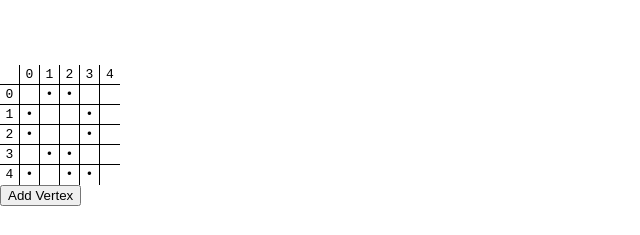
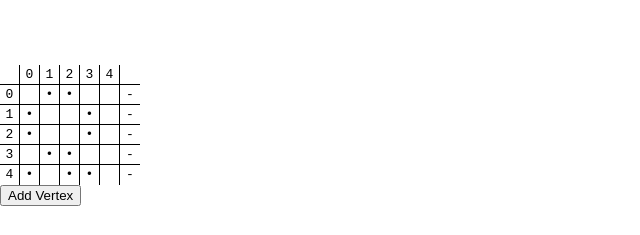
Before and after one commit to MaxShvets/graph-editor, a React (Create React App) app: page / in a window 1280 px wide. Shown: the part 239-474 px from the top of the page, without its empty margins (0-640 px from the left). Built offline with nearby package versions, Linux system fonts and the light colour scheme.

Commit message:
Added a way to remove vertices from graph

```diff
--- a/src/App.tsx
+++ b/src/App.tsx
@@ -1,41 +1,62 @@
 import * as React from 'react';
 import './App.css';
-import {Graph, IVertexData} from "./Graph";
+import {Graph, IVertexData, Vertex} from "./Graph";
 import {GraphCanvas} from './GraphCanvas';
 import {GraphEditor} from "./GraphEditor";
+import {IKeyedEntries} from "./IKeyedEntries";
 import {IPoint} from "./Point";
 
 interface IAppProps {
     graph: Graph,
-    verticesData: IVertexData[]
+    verticesData: IKeyedEntries<Vertex, IVertexData>
 }
 
-class App extends React.Component<IAppProps, IAppProps> {
+interface IAppState {
+    graph: Graph,
+    verticesData: Map<Vertex, IVertexData>
+}
+
+class App extends React.Component<IAppProps, IAppState> {
     public constructor(props : IAppProps) {
         super(props);
         this.state = {
             graph: props.graph,
-            verticesData: props.verticesData
+            verticesData: new Map(props.verticesData.entries())
         }
     }
 
     public render() {
-        const updateGraph = this.updateGraph.bind(this);
+        const toggleEdge = this.toggleVertex.bind(this);
         const addVertexHandler = this.addVertexHandler.bind(this);
+        const removeVertexHandler = this.removeVertexHandler.bind(this);
 
         return [
             <GraphCanvas key={"canvas"} graph={this.state.graph} verticesData={this.state.verticesData}/>,
             <GraphEditor
                 key={"editor"}
                 graph={this.state.graph}
-                updateGraph={updateGraph}
+                toggleEdge={toggleEdge}
                 onAddVertex={addVertexHandler}
+                onRemoveVertex={removeVertexHandler}
             />
         ];
     }
 
-    private updateGraph(newGraph: Graph): void {
-        this.setState({graph: newGraph});
+    private toggleVertex(vertex: Vertex, otherVertex: Vertex): void {
+        const graph: Graph = this.state.graph;
+        const newGraph: Graph = graph.adjacent(vertex).has(otherVertex)
+            ? graph.removeEdge(vertex, otherVertex)
+            : graph.addEdge(vertex, otherVertex);
+        this.setState({ graph: newGraph });
+    }
+
+    private removeVertexHandler(vertex: Vertex) {
+        const verticesDataCopy: Map<Vertex, IVertexData> = new Map(this.state.verticesData);
+        verticesDataCopy.delete(vertex);
+        this.setState({
+            graph: this.state.graph.removeVertex(vertex),
+            verticesData: verticesDataCopy
+        });
     }
 
     private addVertexHandler() {
@@ -68,9 +89,13 @@ class App extends React.Component<IAppProps, IAppProps> {
             newVertexPos.y += Math.random() * 50;
         }
 
+        const verticesDataCopy: Map<Vertex, IVertexData> = new Map(this.state.verticesData);
+        const newVertex: Vertex = Math.max(...verticesDataCopy.keys()) + 1;
+        verticesDataCopy.set(newVertex, {position: newVertexPos});
+
         this.setState({
             graph: this.state.graph.addVertex(),
-            verticesData: [...this.state.verticesData, {position: newVertexPos}]
+            verticesData: verticesDataCopy
         });
     }
 }
--- a/src/Graph.ts
+++ b/src/Graph.ts
@@ -1,3 +1,4 @@
+import {IKeyedEntries} from "./IKeyedEntries";
 import {ImmutableSet, InterfaceImmutableSet} from "./ImmutableSet";
 import {IPoint} from "./Point";
 
@@ -7,9 +8,12 @@ export interface IVertexData {
 }
 
 export type Vertex = number;
-export type AdjacentVertices = InterfaceImmutableSet<Vertex>
-export type IVertexForEachCallback = (adjacentVertices: AdjacentVertices, vertex: Vertex) => void
-export type IVertexMapCallback<T> = (adjacentVertices: AdjacentVertices, vertex: Vertex) => T
+export type AdjacentVertices = InterfaceImmutableSet<Vertex>;
+export type IVertexForEachCallback = (adjacentVertices: AdjacentVertices, vertex: Vertex) => void;
+export type IVertexMapCallback<T> = (adjacentVertices: AdjacentVertices, vertex: Vertex) => T;
+type InternalGraph = Map<Vertex, AdjacentVertices>;
+type GraphBase = IKeyedEntries<Vertex, Iterable<Vertex>>
+
 
 export interface IGraph {
     adjacent(vertex: Vertex): AdjacentVertices;
@@ -18,23 +22,29 @@ export interface IGraph {
     addEdge(vertex: Vertex, otherVertex: Vertex): Graph;
     removeEdge(vertex: Vertex, otherVertex: Vertex): Graph;
     addVertex(): Graph;
+    removeVertex(vertex: Vertex): Graph
 }
 
-export function createGraph(adjacentVertices: Array<Iterable<number>>) : Graph {
+export function createGraph(adjacentVertices: GraphBase) : Graph {
     return new Graph(adjacentVertices);
 }
 
 export class Graph implements IGraph {
-    private readonly graph: AdjacentVertices[];
+    private readonly graph: InternalGraph;
 
-    public constructor(graph: Array<Iterable<number>>) {
-        this.graph = graph.map((adjacentVertices: Iterable<number>) => {
-            return new ImmutableSet(adjacentVertices);
-        });
+    public constructor(base?: GraphBase) {
+        this.graph = new Map<Vertex, AdjacentVertices>();
+
+        if (base) {
+            for (const [vertex, adjacentVertices] of base.entries()) {
+                this.graph.set(vertex, new ImmutableSet(adjacentVertices))
+            }
+        }
     }
 
     public adjacent(vertex: Vertex): AdjacentVertices {
-        return this.graph[vertex];
+        this.validateVertices(vertex);
+        return this.graph.get(vertex)!;
     }
 
     public forEach(callback: IVertexForEachCallback): void {
@@ -42,7 +52,13 @@ export class Graph implements IGraph {
     }
 
     public map<T>(callback: IVertexMapCallback<T>): T[] {
-        return this.graph.map<T>(callback)
+        const result = [];
+
+        for (const [vertex, adjacentVertices] of this.graph) {
+            result.push(callback(adjacentVertices, vertex));
+        }
+
+        return result;
     }
 
     public addEdge(vertex: Vertex, otherVertex: Vertex): Graph {
@@ -54,13 +70,46 @@ export class Graph implements IGraph {
     }
 
     public addVertex(): Graph {
-        return new Graph([...this.graph, []])
+        const newVertex = this.getNewVertex();
+        this.graph.set(newVertex, new ImmutableSet());
+        const newGraph: Graph = new Graph(this.graph);
+        this.graph.delete(newVertex);
+        return newGraph;
+    }
+
+    public removeVertex(vertex: Vertex): Graph {
+        this.validateVertices(vertex);
+        const newGraph: InternalGraph = new Map(this.graph);
+        newGraph.delete(vertex);
+        newGraph.forEach((adjacent: AdjacentVertices, otherVertex: Vertex) => {
+            newGraph.set(otherVertex, adjacent.delete(vertex))
+        });
+        return new Graph(newGraph);
+    }
+
+    private getNewVertex(): Vertex {
+        let newVertex: number = 0;
+
+        this.graph.forEach((_, vertex: Vertex) => {
+            newVertex = newVertex < vertex ? vertex : newVertex;
+        });
+
+        return newVertex + 1;
     }
 
     private performEdgeOperation(operationName: string, vertex: Vertex, otherVertex: Vertex) : Graph {
-        const newGraph: AdjacentVertices[] = [...this.graph];
-        newGraph[vertex] = this.graph[vertex][operationName](otherVertex);
-        newGraph[otherVertex] = this.graph[otherVertex][operationName](vertex);
+        this.validateVertices(vertex, otherVertex);
+        const newGraph: InternalGraph = new Map(this.graph);
+        newGraph.set(vertex, this.graph.get(vertex)![operationName](otherVertex));
+        newGraph.set(otherVertex, this.graph.get(otherVertex)![operationName](vertex));
         return new Graph(newGraph);
     }
+
+    private validateVertices(...vertices: Vertex[]): void {
+        vertices.forEach((vertex) => {
+            if (!this.graph.has(vertex)) {
+                throw new RangeError(`Vertex ${vertex} is missing in graph ${this}`);
+            }
+        });
+    }
 }
--- a/src/GraphEditor.css
+++ b/src/GraphEditor.css
@@ -22,6 +22,7 @@
     border-right: none;
 }
 
-.adjacency-indicator:hover {
+.adjacency-indicator:hover,
+.minus:hover {
     cursor: pointer;
 }
--- a/src/GraphEditor.tsx
+++ b/src/GraphEditor.tsx
@@ -1,58 +1,57 @@
 import * as React from "react";
-import {Graph} from "./Graph";
+import {Graph, Vertex} from "./Graph";
 import "./GraphEditor.css";
+
+interface IGraphEditorProps {
+    graph: Graph,
+    toggleEdge(vertex: Vertex, otherVertex: Vertex): void;
+    onAddVertex(): void;
+    onRemoveVertex(vertex: Vertex): void;
+}
 
 const nbsp : string = String.fromCharCode(160);
 const bullet : string = String.fromCharCode(8226);
 const cellClassname: string = "adjacency-indicator";
 
-function cell(content: string | number, className: string, key: string | number, onclick?: () => void) : JSX.Element {
-    const contentStr : string = typeof content === "string" ? content : content.toString();
+function cell(className: string, content?: string | number, key?: string | number, onclick?: () => void) : JSX.Element {
     return (
         <div
             className={"cell " + className}
-            key={key}
+            key={key || className}
             onClick={onclick}>
-            {contentStr}
+            {content === undefined ? "" : content}
         </div>
     );
-}
-
-interface IGraphEditorProps {
-    graph: Graph,
-    updateGraph(newGraph: Graph): void;
-    onAddVertex(): void
 }
 
 export class GraphEditor extends React.Component<IGraphEditorProps, object> {
     public render() {
         const graph : Graph = this.props.graph;
         const legendUpper : JSX.Element[] = [
-            cell("", "padding", "padding"),
+            cell("padding"),
             ...graph.map((_, vertex : number) => {
-                return cell(vertex, "legend", vertex);
+                return cell("legend", vertex, vertex);
             }),
+            cell("border-cell")
         ];
 
         const adjacencyMatrix : JSX.Element[] = graph.map((adjacentVertices, vertex) => {
             const row : JSX.Element[] = graph.map((_, otherVertex : number) => {
-                let adjacencyIndicator : string;
-                let clickHandler : () => void;
-
-                if (adjacentVertices.has(otherVertex)) {
-                    adjacencyIndicator = bullet;
-                    clickHandler = () => {this.props.updateGraph(graph.removeEdge(vertex, otherVertex))}
-                } else {
-                    adjacencyIndicator = nbsp;
-                    clickHandler = () => {this.props.updateGraph(graph.addEdge(vertex, otherVertex))}
-                }
-
-                return cell(adjacencyIndicator, cellClassname, otherVertex, clickHandler);
+                return cell(
+                    cellClassname,
+                    adjacentVertices.has(otherVertex) ? bullet : nbsp,
+                    otherVertex,
+                    () => {this.props.toggleEdge(vertex, otherVertex)}
+                );
             });
 
             return (
-                <div className={"row"} key={vertex}>
-                    {[cell(vertex, "legend", "legend"), ...row]}
+                <div className={"row row-vertex"} key={vertex}>
+                    {[
+                        cell("legend", vertex),
+                        ...row,
+                        cell("minus", "-", undefined, () => this.props.onRemoveVertex(vertex))
+                    ]}
                 </div>
             )
         });
--- /dev/null
+++ b/src/IKeyedEntries.ts
@@ -0,0 +1,3 @@
+export interface IKeyedEntries<K, V> {
+    entries(): IterableIterator<[K, V]>
+}
```
Also changed, not shown: src/GraphCanvas.tsx (+5 -5 lines).
